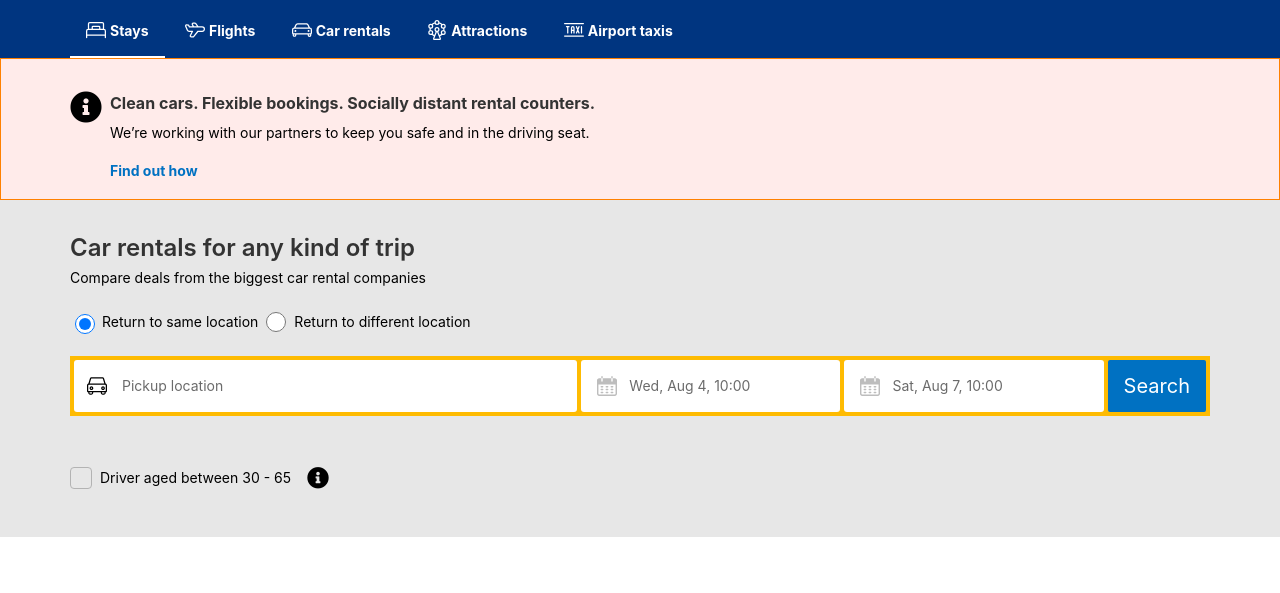
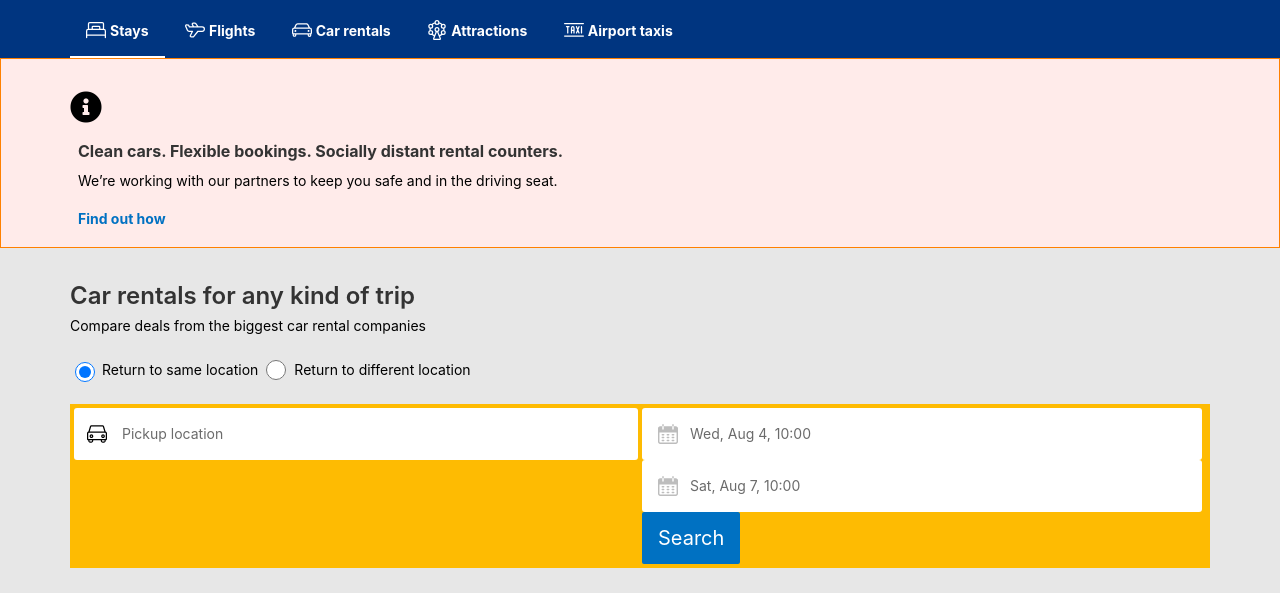
Before and after one commit to olexandermushtyn/booking-config, a website built with Parcel: page pages/car/car-page.html in a window 1280 px wide. Shown: the part 60-653 px from the top of the page. Built offline with nearby package versions, Linux system fonts and the light colour scheme.

Commit message:
checked and fixed car=page by mentor

```diff
--- a/pages/car/car-page.html
+++ b/pages/car/car-page.html
@@ -208,12 +208,14 @@
     <!--CORONOVIRUS_INFO START-->
     <div class=" coronovirus-unit p-md">
         <div class="container-xl ">
-            <div class="row align" >
-                <div><i class="fs-h1 fas fa-info-circle pt-md"></i></div>
+            <div class="row" >
+                <div class="col">
+                    <i class="fs-h1 fas fa-info-circle pt-md"></i>
                     <div class="pl-sm">
                         <p class="textarea-1">Clean cars. Flexible    bookings. Socially distant rental counters.</p>
                         <p class="textarea-2">We’re working with our    partners to keep you safe and in the driving seat.</p>
                         <a href="#" target="_blank" role="link"     class="input-primary-md " style="font-weight: var(--fw-bold);font-size: var(--fs-body1);">Find out how</a>
+                    </div>
                 </div>
             </div>
         </div>
@@ -231,10 +233,10 @@
                 <input type="radio" name="same-location" id="radio-1" class="chbx-lg"checked>
                 <label for="radio-1" class="textarea-3 ml-xs ">Return to same location</label>
                 <input type="radio" name="other-location" id="radio-2" class="chbx-lg m-sm">
-                <label for="radio-2 " class="textarea-3">Return to different location</label>
+                <label for="radio-2" class="textarea-3">Return to different location</label>
             </div>
             <div class="color-back mt-md mb-md">
-            <div class="row no-wrap ">
+            <div class="row no-wrap">
                 <div class="col-6 mr-xs">
                     <label>
                         <input
@@ -244,7 +246,7 @@
                         />
                     </label>
                 </div>
-                <div class=" input-align-2">
+                <div class="col-6">
                     <div class="mr-xs">
                         <input
                             class="input-xxl input-calendar-icon-xxl "
@@ -259,9 +261,9 @@
                         placeholder="Sat, Aug 7, 10:00"
                     />
                     </div>
-                  <div class="">
-                    <button name="primary-search-medium" type="button" class="btn btn-primary btn-xl btn-align">Search</button>
-                  </div>
+                    <button name="primary-search-medium" type="button" class="btn btn-primary btn-xl btn-align">
+                        Search
+                    </button>
                 </div>
             </div>
         </div>
```
Also changed, not shown: examples/buttons.html (+7 -3 lines). Lines whose indentation alone changed are shown as unchanged.
